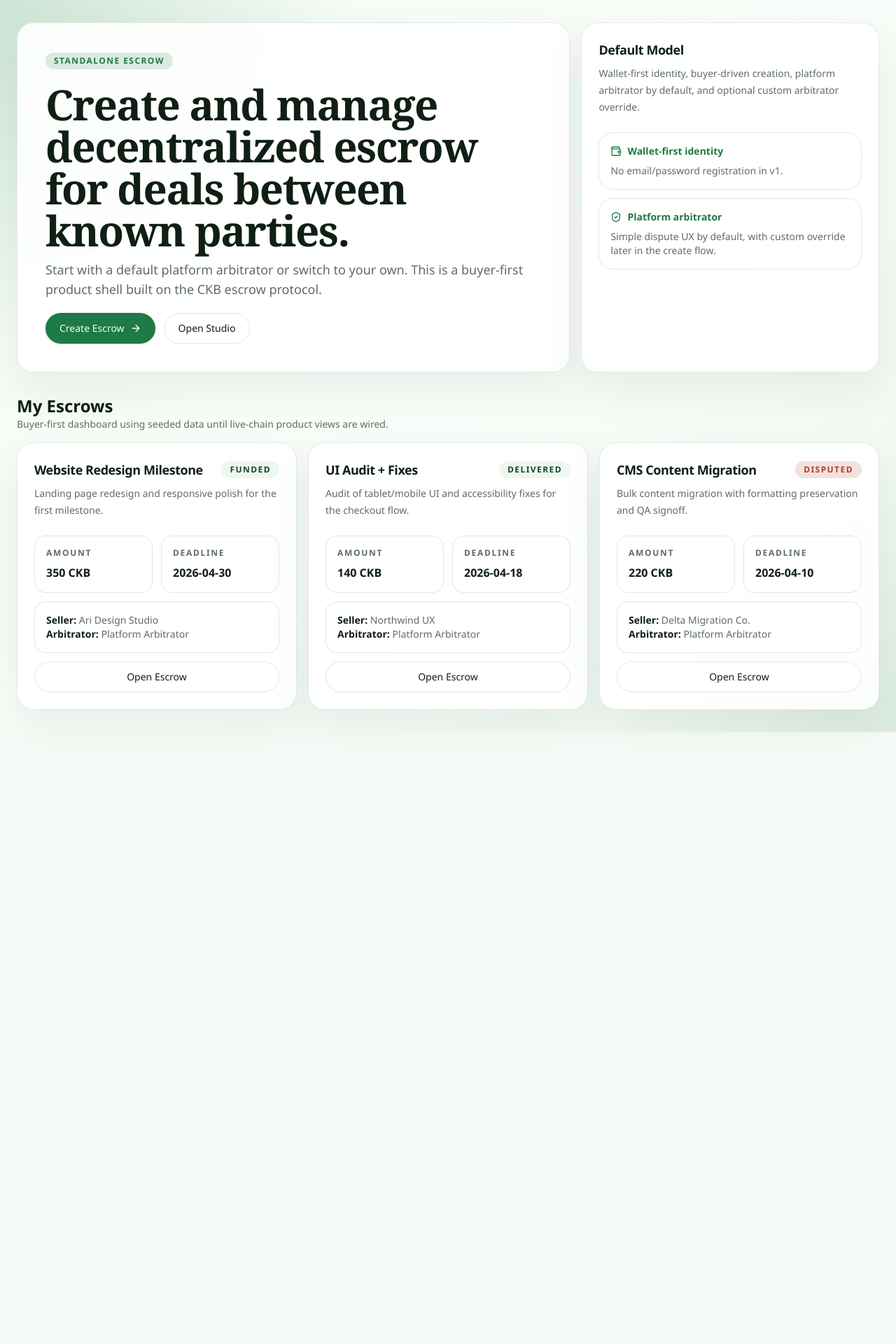
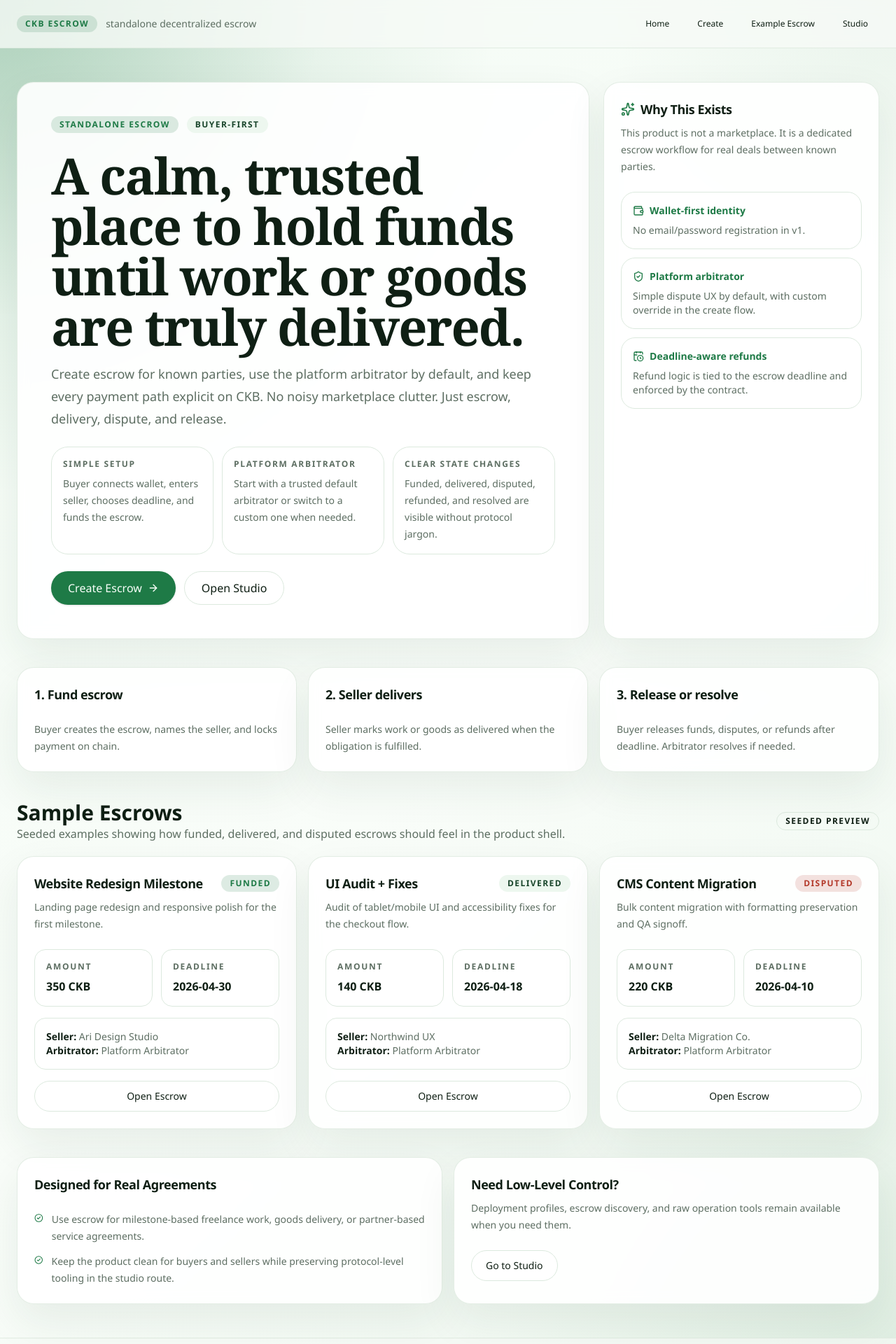
Before and after one commit to kayceeDev/ckb-escrow-studio, a Next.js app in the folder packages/frontend/: page / in a window 1280 px wide. Shown: the top 1920 px of the page at 70% size. Before the commit the page ends 1046 px from the top, so only its background shows below. Built offline with nearby package versions, Linux system fonts and the light colour scheme.

Commit message:
Refine product shell and studio presentation

```diff
--- a/packages/frontend/app/layout.tsx
+++ b/packages/frontend/app/layout.tsx
@@ -1,9 +1,13 @@
 import type { Metadata } from "next";
+import Link from "next/link";
+
+import { Badge, Button } from "../src/components/ui";
 import "./globals.css";
 
 export const metadata: Metadata = {
   title: "CKB Escrow",
-  description: "Standalone decentralized escrow app for known buyer, seller, and arbitrator parties on CKB.",
+  description:
+    "Standalone decentralized escrow app for known buyer, seller, and arbitrator parties on CKB.",
 };
 
 export default function RootLayout({
@@ -13,7 +17,54 @@ export default function RootLayout({
 }>) {
   return (
     <html lang="en">
-      <body>{children}</body>
+      <body>
+        <div className="relative overflow-x-hidden">
+          <div className="absolute inset-x-0 top-0 -z-10 h-[28rem] bg-[radial-gradient(circle_at_top_left,rgba(30,122,70,0.18),transparent_34%),radial-gradient(circle_at_top_right,rgba(133,181,146,0.12),transparent_30%)]" />
+
+          <header className="sticky top-0 z-30 border-b border-border/80 bg-background/80 backdrop-blur">
+            <div className="mx-auto flex w-full max-w-[1280px] items-center justify-between px-4 py-4 md:px-6">
+              <div className="flex items-center gap-3">
+                <Badge variant="success">CKB Escrow</Badge>
+                <span className="hidden text-sm text-muted-foreground md:inline">
+                  standalone decentralized escrow
+                </span>
+              </div>
+              <nav className="flex flex-wrap items-center gap-2">
+                <Button asChild variant="ghost" size="sm">
+                  <Link href="/">Home</Link>
+                </Button>
+                <Button asChild variant="ghost" size="sm">
+                  <Link href="/escrows/create">Create</Link>
+                </Button>
+                <Button asChild variant="ghost" size="sm">
+                  <Link href="/escrows/escrow-website-redesign">Example Escrow</Link>
+                </Button>
+                <Button asChild variant="ghost" size="sm">
+                  <Link href="/studio">Studio</Link>
+                </Button>
+              </nav>
+            </div>
+          </header>
+
+          <main>{children}</main>
+
+          <footer className="border-t border-border/80 bg-background/70">
+            <div className="mx-auto flex w-full max-w-[1280px] flex-col gap-3 px-4 py-6 text-sm text-muted-foreground md:flex-row md:items-center md:justify-between md:px-6">
+              <p>
+                Buyer-first escrow experience on CKB, with studio tools kept available for deployment and protocol operations.
+              </p>
+              <div className="flex items-center gap-3">
+                <Link className="hover:text-foreground" href="/escrows/create">
+                  Create Escrow
+                </Link>
+                <Link className="hover:text-foreground" href="/studio">
+                  Studio
+                </Link>
+              </div>
+            </div>
+          </footer>
+        </div>
+      </body>
     </html>
   );
 }
--- a/packages/frontend/app/studio/page.tsx
+++ b/packages/frontend/app/studio/page.tsx
@@ -1,5 +1,27 @@
 import { StudioApp } from "../../src/StudioApp";
+import { Badge, Card, CardContent, CardDescription, CardHeader, CardTitle } from "../../src/components/ui";
 
 export default function StudioPage() {
-  return <StudioApp />;
+  return (
+    <div className="mx-auto w-full max-w-[1280px] px-4 py-10 md:px-6">
+      <div className="mb-8 flex flex-wrap items-center gap-3">
+        <Badge variant="outline">Studio</Badge>
+        <Badge variant="secondary">Operator tooling</Badge>
+      </div>
+
+      <Card className="mb-6">
+        <CardHeader>
+          <CardTitle>Escrow Studio</CardTitle>
+          <CardDescription>
+            Internal route for deployment profiles, escrow discovery, protocol operations, and transaction debugging.
+          </CardDescription>
+        </CardHeader>
+        <CardContent className="text-sm text-muted-foreground">
+          Use this route when you need low-level control. The public product surface should stay focused on escrow creation and lifecycle management.
+        </CardContent>
+      </Card>
+
+      <StudioApp />
+    </div>
+  );
 }
--- a/packages/frontend/src/product/CreateEscrowProduct.tsx
+++ b/packages/frontend/src/product/CreateEscrowProduct.tsx
@@ -1,9 +1,6 @@
 "use client";
 
 import { useState } from "react";
-import { Check, ShieldCheck, UserRound } from "lucide-react";
-import Link from "next/link";
-
 import {
   Badge,
   Button,
@@ -16,47 +13,84 @@ import {
   Label,
   Textarea,
 } from "../components/ui";
+import {
+  CalendarClock,
+  FileText,
+  Scale,
+  ShieldCheck,
+  Store,
+  UserRound,
+  Vault,
+} from "lucide-react";
+import Link from "next/link";
+
+function Field({
+  label,
+  icon,
+  placeholder,
+}: {
+  label: string;
+  icon: React.ReactNode;
+  placeholder?: string;
+}) {
+  return (
+    <div className="space-y-2">
+      <Label className="flex items-center gap-2 text-xs font-semibold uppercase tracking-[0.14em]">
+        {icon}
+        {label}
+      </Label>
+      <Input placeholder={placeholder} />
+    </div>
+  );
+}
 
 export function CreateEscrowProduct() {
   const [useCustomArbitrator, setUseCustomArbitrator] = useState(false);
 
   return (
-    <div className="mx-auto min-h-screen w-full max-w-[1100px] px-4 py-8 md:px-6">
+    <div className="mx-auto w-full max-w-[1200px] px-4 py-10 md:px-6">
       <div className="mb-8 flex flex-wrap items-center gap-3">
-        <Badge variant="success">Buyer-first flow</Badge>
-        <Badge variant="secondary">Platform arbitrator default</Badge>
+        <Badge variant="success">Create Escrow</Badge>
+        <Badge variant="secondary">Buyer journey</Badge>
       </div>
 
       <div className="grid gap-6 xl:grid-cols-[1.35fr_0.65fr]">
         <Card>
           <CardHeader>
-            <CardTitle>Create Escrow</CardTitle>
+            <CardTitle className="text-2xl">Create a New Escrow</CardTitle>
             <CardDescription>
-              The connected wallet acts as the buyer. Enter the seller, amount, deadline, and the service or goods description.
+              Use this when you already know the seller and want funds held until the delivery milestone is complete.
             </CardDescription>
           </CardHeader>
           <CardContent className="space-y-6">
             <div className="grid gap-4 md:grid-cols-2">
-              <div className="space-y-2">
-                <Label>Seller Wallet / Address</Label>
-                <Input placeholder="ckt1..." />
-              </div>
-              <div className="space-y-2">
-                <Label>Amount</Label>
-                <Input placeholder="350 CKB" />
-              </div>
-              <div className="space-y-2">
-                <Label>Deadline</Label>
-                <Input placeholder="2026-04-30" />
-              </div>
-              <div className="space-y-2">
-                <Label>Reference / Order ID</Label>
-                <Input placeholder="INV-042" />
-              </div>
+              <Field
+                label="Seller Wallet / Address"
+                icon={<Store className="h-4 w-4" />}
+                placeholder="ckt1..."
+              />
+              <Field
+                label="Amount"
+                icon={<Scale className="h-4 w-4" />}
+                placeholder="350 CKB"
+              />
+              <Field
+                label="Deadline"
+                icon={<CalendarClock className="h-4 w-4" />}
+                placeholder="2026-04-30"
+              />
+              <Field
+                label="Reference / Order ID"
+                icon={<Vault className="h-4 w-4" />}
+                placeholder="INV-042"
+              />
             </div>
 
             <div className="space-y-2">
-              <Label>Description</Label>
+              <Label className="flex items-center gap-2 text-xs font-semibold uppercase tracking-[0.14em]">
+                <FileText className="h-4 w-4" />
+                Description
+              </Label>
               <Textarea placeholder="Describe the service, milestone, or goods being escrowed." />
             </div>
 
@@ -64,18 +98,18 @@ export function CreateEscrowProduct() {
               <CardHeader>
                 <CardTitle className="text-base">Arbitrator</CardTitle>
                 <CardDescription>
-                  Use the platform arbitrator for the simplest flow, or override with a custom arbitrator wallet.
+                  The platform arbitrator is selected by default for the easiest dispute flow.
                 </CardDescription>
               </CardHeader>
               <CardContent className="space-y-4">
-                <div className="rounded-2xl border border-border bg-white/80 p-4">
+                <div className="rounded-[1.25rem] border border-border bg-white/80 p-4">
                   <div className="mb-2 flex items-center gap-2">
                     <ShieldCheck className="h-4 w-4 text-primary" />
                     <strong>Platform Arbitrator</strong>
                     <Badge variant="success">Default</Badge>
                   </div>
                   <p className="text-sm text-muted-foreground">
-                    This preset keeps the v1 UX simple. It can be overridden if you need a custom arbitrator.
+                    Start with the default platform arbitrator for a simpler buyer experience, or override it below.
                   </p>
                 </div>
 
@@ -88,18 +122,19 @@ export function CreateEscrowProduct() {
                 </Button>
 
                 {useCustomArbitrator ? (
-                  <div className="space-y-2">
-                    <Label>Custom Arbitrator Wallet / Address</Label>
-                    <Input placeholder="ckt1..." />
-                  </div>
+                  <Field
+                    label="Custom Arbitrator Wallet / Address"
+                    icon={<UserRound className="h-4 w-4" />}
+                    placeholder="ckt1..."
+                  />
                 ) : null}
               </CardContent>
             </Card>
 
             <div className="flex flex-wrap gap-3">
-              <Button>Create & Fund Escrow</Button>
-              <Button asChild variant="outline">
-                <Link href="/studio">Open Studio Instead</Link>
+              <Button size="lg">Create & Fund Escrow</Button>
+              <Button asChild size="lg" variant="outline">
+                <Link href="/studio">Use Studio Instead</Link>
               </Button>
             </div>
           </CardContent>
@@ -107,23 +142,27 @@ export function CreateEscrowProduct() {
 
         <Card>
           <CardHeader>
-            <CardTitle>How This Works</CardTitle>
+            <CardTitle>Buyer Checklist</CardTitle>
             <CardDescription>
-              Standalone escrow means the buyer already knows the seller and the deal terms.
+              The product assumes wallet-first identity and one focused escrow per agreement.
             </CardDescription>
           </CardHeader>
           <CardContent className="space-y-4 text-sm leading-6 text-muted-foreground">
-            <div className="flex items-start gap-3">
-              <Check className="mt-0.5 h-4 w-4 text-primary" />
-              <p>The connected wallet is the buyer identity for v1.</p>
+            <div className="rounded-[1.25rem] border border-border bg-white/75 p-4">
+              <p className="mb-2 font-medium text-foreground">Before you fund</p>
+              <ul className="space-y-2">
+                <li>Confirm the seller wallet carefully.</li>
+                <li>Set a realistic deadline.</li>
+                <li>Use a clear description of the exact deliverable.</li>
+              </ul>
             </div>
-            <div className="flex items-start gap-3">
-              <UserRound className="mt-0.5 h-4 w-4 text-primary" />
-              <p>The seller is entered as an address or wallet identity.</p>
-            </div>
-            <div className="flex items-start gap-3">
-              <ShieldCheck className="mt-0.5 h-4 w-4 text-primary" />
-              <p>The platform arbitrator is used by default to simplify dispute handling.</p>
+            <div className="rounded-[1.25rem] border border-border bg-white/75 p-4">
+              <p className="mb-2 font-medium text-foreground">After delivery</p>
+              <ul className="space-y-2">
+                <li>Release funds when the work is accepted.</li>
+                <li>Dispute if the seller claims delivery too early.</li>
+                <li>Refund only after the deadline path is valid.</li>
+              </ul>
             </div>
           </CardContent>
         </Card>
--- a/packages/frontend/src/product/ProductHome.tsx
+++ b/packages/frontend/src/product/ProductHome.tsx
@@ -1,36 +1,85 @@
 "use client";
 
 import Link from "next/link";
-import { ArrowRight, ShieldCheck, Wallet } from "lucide-react";
+import {
+  ArrowRight,
+  CalendarClock,
+  CheckCircle2,
+  ShieldCheck,
+  Sparkles,
+  Wallet,
+} from "lucide-react";
 
-import { Badge, Button, Card, CardContent, CardDescription, CardHeader, CardTitle } from "../components/ui";
+import {
+  Badge,
+  Button,
+  Card,
+  CardContent,
+  CardDescription,
+  CardHeader,
+  CardTitle,
+} from "../components/ui";
 import { productEscrows } from "./mock-data";
 
 export function ProductHome() {
   return (
-    <div className="mx-auto min-h-screen w-full max-w-[1280px] px-4 py-8 md:px-6">
-      <header className="mb-8 grid gap-4 xl:grid-cols-[1.3fr_0.7fr]">
+    <div className="mx-auto w-full max-w-[1280px] px-4 py-10 md:px-6 md:py-12">
+      <header className="mb-10 grid gap-5 xl:grid-cols-[1.35fr_0.65fr]">
         <Card className="overflow-hidden">
-          <CardContent className="space-y-5 p-8 md:p-10">
-            <Badge variant="success" className="w-fit">
-              Standalone Escrow
-            </Badge>
-            <div className="space-y-3">
-              <h1 className="max-w-4xl font-serif text-4xl font-semibold tracking-tight text-balance md:text-6xl">
-                Create and manage decentralized escrow for deals between known parties.
+          <CardContent className="space-y-6 p-8 md:p-12">
+            <div className="flex flex-wrap items-center gap-3">
+              <Badge variant="success" className="w-fit">
+                Standalone Escrow
+              </Badge>
+              <Badge variant="secondary" className="w-fit">
+                Buyer-first
+              </Badge>
+            </div>
+
+            <div className="space-y-4">
+              <h1 className="max-w-4xl font-serif text-4xl font-semibold tracking-tight text-balance md:text-7xl">
+                A calm, trusted place to hold funds until work or goods are truly delivered.
               </h1>
-              <p className="max-w-3xl text-base leading-7 text-muted-foreground md:text-lg">
-                Start with a default platform arbitrator or switch to your own. This is a buyer-first product shell built on the CKB escrow protocol.
+              <p className="max-w-3xl text-base leading-8 text-muted-foreground md:text-lg">
+                Create escrow for known parties, use the platform arbitrator by default, and keep every payment path explicit on CKB. No noisy marketplace clutter. Just escrow, delivery, dispute, and release.
               </p>
             </div>
+
+            <div className="grid gap-3 md:grid-cols-3">
+              {[
+                {
+                  title: "Simple setup",
+                  body: "Buyer connects wallet, enters seller, chooses deadline, and funds the escrow.",
+                },
+                {
+                  title: "Platform arbitrator",
+                  body: "Start with a trusted default arbitrator or switch to a custom one when needed.",
+                },
+                {
+                  title: "Clear state changes",
+                  body: "Funded, delivered, disputed, refunded, and resolved are visible without protocol jargon.",
+                },
+              ].map((item) => (
+                <div
+                  key={item.title}
+                  className="rounded-[1.5rem] border border-border bg-white/70 p-4"
+                >
+                  <p className="mb-2 text-xs font-semibold uppercase tracking-[0.14em] text-muted-foreground">
+                    {item.title}
+                  </p>
+                  <p className="text-sm leading-6 text-muted-foreground">{item.body}</p>
+                </div>
+              ))}
+            </div>
+
             <div className="flex flex-wrap gap-3">
-              <Button asChild>
+              <Button asChild size="lg">
                 <Link href="/escrows/create">
                   Create Escrow
                   <ArrowRight className="h-4 w-4" />
                 </Link>
               </Button>
-              <Button asChild variant="outline">
+              <Button asChild variant="outline" size="lg">
                 <Link href="/studio">Open Studio</Link>
               </Button>
             </div>
@@ -39,9 +88,12 @@ export function ProductHome() {
 
         <Card>
           <CardHeader>
-            <CardTitle>Default Model</CardTitle>
+            <CardTitle className="flex items-center gap-2">
+              <Sparkles className="h-5 w-5 text-primary" />
+              Why This Exists
+            </CardTitle>
             <CardDescription>
-              Wallet-first identity, buyer-driven creation, platform arbitrator by default, and optional custom arbitrator override.
+              This product is not a marketplace. It is a dedicated escrow workflow for real deals between known parties.
             </CardDescription>
           </CardHeader>
           <CardContent className="grid gap-3">
@@ -57,34 +109,77 @@ export function ProductHome() {
                 <ShieldCheck className="h-4 w-4" />
                 <span className="text-sm font-semibold">Platform arbitrator</span>
               </div>
-              <p className="text-sm text-muted-foreground">Simple dispute UX by default, with custom override later in the create flow.</p>
+              <p className="text-sm text-muted-foreground">Simple dispute UX by default, with custom override in the create flow.</p>
+            </div>
+            <div className="rounded-[1.25rem] border border-border bg-white/75 p-4">
+              <div className="mb-2 flex items-center gap-2 text-primary">
+                <CalendarClock className="h-4 w-4" />
+                <span className="text-sm font-semibold">Deadline-aware refunds</span>
+              </div>
+              <p className="text-sm text-muted-foreground">Refund logic is tied to the escrow deadline and enforced by the contract.</p>
             </div>
           </CardContent>
         </Card>
       </header>
 
-      <section className="space-y-4">
-        <div className="flex items-center justify-between">
+      <section className="mb-10 grid gap-4 md:grid-cols-3">
+        {[
+          {
+            title: "1. Fund escrow",
+            body: "Buyer creates the escrow, names the seller, and locks payment on chain.",
+          },
+          {
+            title: "2. Seller delivers",
+            body: "Seller marks work or goods as delivered when the obligation is fulfilled.",
+          },
+          {
+            title: "3. Release or resolve",
+            body: "Buyer releases funds, disputes, or refunds after deadline. Arbitrator resolves if needed.",
+          },
+        ].map((step) => (
+          <Card key={step.title}>
+            <CardHeader>
+              <CardTitle className="text-lg">{step.title}</CardTitle>
+            </CardHeader>
+            <CardContent>
+              <p className="text-sm leading-6 text-muted-foreground">{step.body}</p>
+            </CardContent>
+          </Card>
+        ))}
+      </section>
+
+      <section className="space-y-5">
+        <div className="flex items-center justify-between gap-4">
           <div>
-            <h2 className="text-2xl font-semibold">My Escrows</h2>
-            <p className="text-sm text-muted-foreground">
-              Buyer-first dashboard using seeded data until live-chain product views are wired.
+            <h2 className="text-2xl font-semibold md:text-3xl">Sample Escrows</h2>
+            <p className="text-sm text-muted-foreground md:text-base">
+              Seeded examples showing how funded, delivered, and disputed escrows should feel in the product shell.
             </p>
           </div>
+          <Badge variant="outline">Seeded Preview</Badge>
         </div>
+
         <div className="grid gap-4 md:grid-cols-2 xl:grid-cols-3">
           {productEscrows.map((escrow) => (
-            <Card key={escrow.id}>
+            <Card key={escrow.id} className="overflow-hidden">
               <CardHeader>
                 <div className="flex flex-wrap items-center justify-between gap-3">
                   <CardTitle className="text-lg">{escrow.title}</CardTitle>
-                  <Badge variant={escrow.state === "Disputed" ? "destructive" : "secondary"}>
+                  <Badge
+                    variant={
+                      escrow.state === "Disputed"
+                        ? "destructive"
+                        : escrow.state === "Delivered"
+                          ? "secondary"
+                          : "success"
+                    }
+                  >
                     {escrow.state}
                   </Badge>
                 </div>
                 <CardDescription>{escrow.description}</CardDescription>
               </CardHeader>
-              <CardContent className="space-y-3">
+              <CardContent className="space-y-4">
                 <div className="grid gap-3 sm:grid-cols-2">
                   <div className="rounded-2xl border border-border bg-white/75 p-4">
                     <p className="mb-2 text-xs font-semibold uppercase tracking-[0.14em] text-muted-foreground">
@@ -111,6 +206,38 @@ export function ProductHome() {
           ))}
         </div>
       </section>
+
+      <section className="mt-10 grid gap-4 md:grid-cols-2">
+        <Card>
+          <CardHeader>
+            <CardTitle>Designed for Real Agreements</CardTitle>
+          </CardHeader>
+          <CardContent className="space-y-3 text-sm leading-6 text-muted-foreground">
+            <div className="flex items-start gap-3">
+              <CheckCircle2 className="mt-0.5 h-4 w-4 text-primary" />
+              <p>Use escrow for milestone-based freelance work, goods delivery, or partner-based service agreements.</p>
+            </div>
+            <div className="flex items-start gap-3">
+              <CheckCircle2 className="mt-0.5 h-4 w-4 text-primary" />
+              <p>Keep the product clean for buyers and sellers while preserving protocol-level tooling in the studio route.</p>
+            </div>
+          </CardContent>
+        </Card>
+
+        <Card>
+          <CardHeader>
+            <CardTitle>Need Low-Level Control?</CardTitle>
+            <CardDescription>
+              Deployment profiles, escrow discovery, and raw operation tools remain available when you need them.
+            </CardDescription>
+          </CardHeader>
+          <CardContent>
+            <Button asChild variant="outline">
+              <Link href="/studio">Go to Studio</Link>
+            </Button>
+          </CardContent>
+        </Card>
+      </section>
     </div>
   );
 }
```
Also changed, not shown: packages/frontend/src/product/EscrowDetailProduct.tsx (+29 -10 lines).
